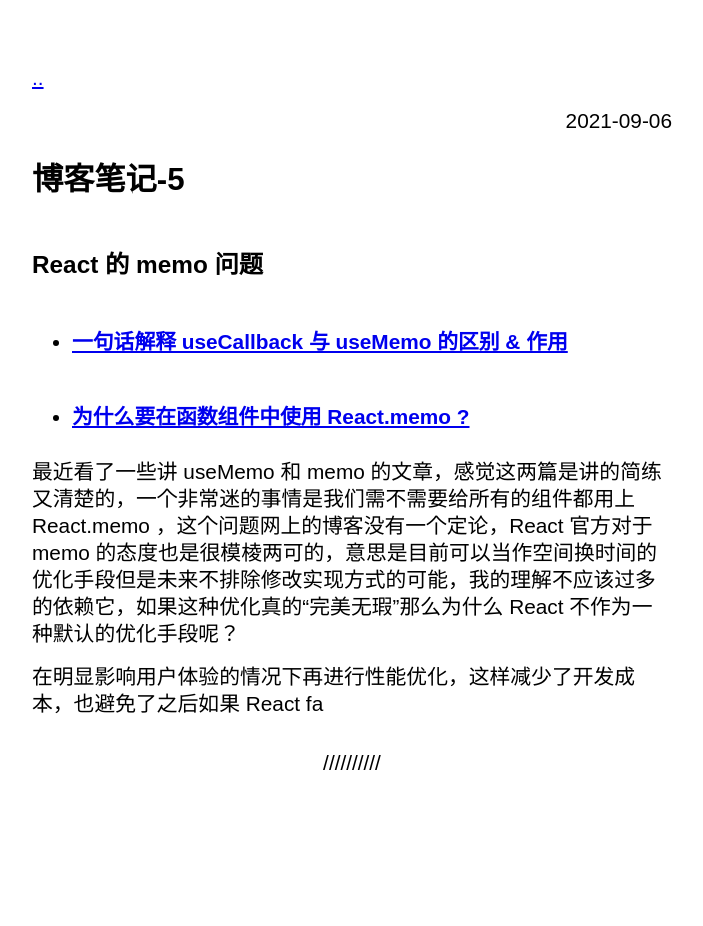
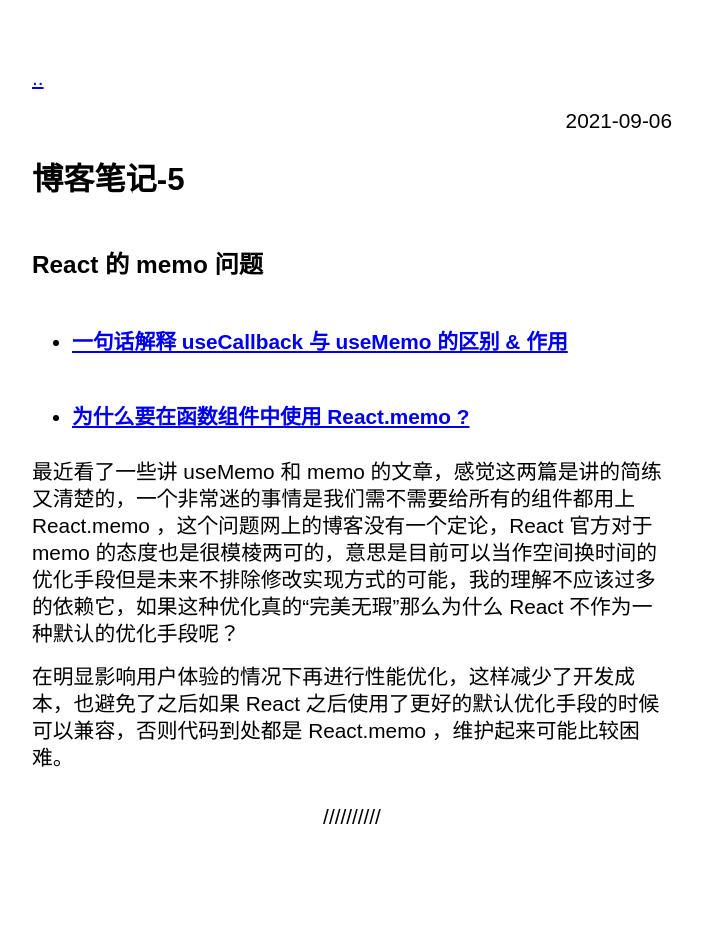
Before and after one commit to wangyu-1999/wangyu-1999.github.io, a Jekyll site: the page built from _posts/2021-09-06-博客笔记-5.md, in a window 1280 px wide. Shown: the whole page, without its empty margins (288-991 px from the left). Built offline with Jekyll 4.4.1, drawn with Linux system fonts in a browser that asks for light colours; comment, search, counter and statistics services are not loaded; before the commit the page ends 900 px from its top, so only the background shows below that.

Commit message:
doc: 更新博客内容

```diff
--- a/_posts/2021-09-06-博客笔记-5.md
+++ b/_posts/2021-09-06-博客笔记-5.md
@@ -12,4 +12,4 @@ title: 博客笔记-5
 
 最近看了一些讲 useMemo 和 memo 的文章，感觉这两篇是讲的简练又清楚的，一个非常迷的事情是我们需不需要给所有的组件都用上 React.memo ，这个问题网上的博客没有一个定论，React 官方对于 memo 的态度也是很模棱两可的，意思是目前可以当作空间换时间的优化手段但是未来不排除修改实现方式的可能，我的理解不应该过多的依赖它，如果这种优化真的“完美无瑕”那么为什么 React 不作为一种默认的优化手段呢？
 
-在明显影响用户体验的情况下再进行性能优化，这样减少了开发成本，也避免了之后如果 React fa
+在明显影响用户体验的情况下再进行性能优化，这样减少了开发成本，也避免了之后如果 React 之后使用了更好的默认优化手段的时候可以兼容，否则代码到处都是 React.memo ，维护起来可能比较困难。
```
Also changed, not shown: _posts/2021-09-07-读书笔记-人月神话.md (added, +13 -0 lines), 1 other file.
